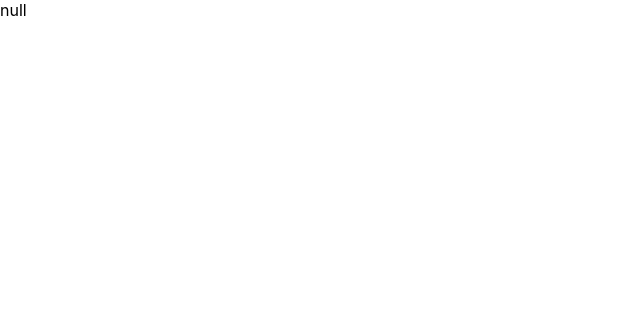
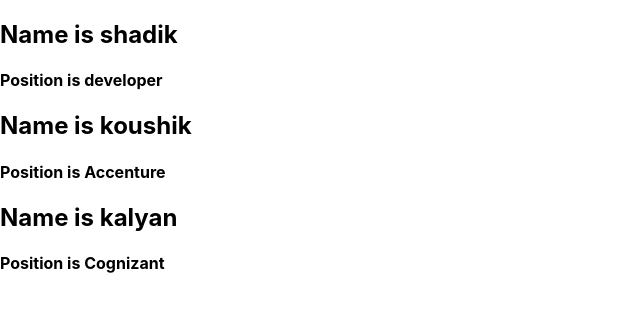
Before and after one commit to pshadikbasha/react_tutorial, a React (Create React App) app: page / in a window 1280 px wide. Shown: the top 312 px of the page, without its empty margins (0-640 px from the left). Built offline with nearby package versions, Linux system fonts and the light colour scheme.

Commit message:
List rendering

```diff
--- a/src/App.js
+++ b/src/App.js
@@ -5,11 +5,30 @@
 import SideBar from "./components/SideBar";
 import MainPage from "./components/MainPage";
 import Greet from "./components/Greet";
+import Person from "./components/Person";
 class App extends React.Component {
+  state = {
+    data: [
+      { id: 1, name: "shadik", position: "developer" },
+      {
+        id: 2,
+        name: "koushik",
+        position: "Accenture",
+      },
+      {
+        id: 3,
+        name: "kalyan",
+        position: "Cognizant",
+      },
+    ],
+  };
   render() {
     return (
       <div>
-        <Greet></Greet>
+        {this.state.data.map((person) => {
+          return <Person name={person.name} position={person.position} />;
+        })}
+        {/* <Greet></Greet> */}
         {/* <Header></Header>
         <SideBar />
         <MainPage></MainPage>
--- /dev/null
+++ b/src/components/Person.jsx
@@ -0,0 +1,9 @@
+const Person = ({ name, position }) => {
+  return (
+    <div>
+      <h2>Name is {name}</h2>
+      <h4>Position is {position}</h4>
+    </div>
+  );
+};
+export default Person;
```
